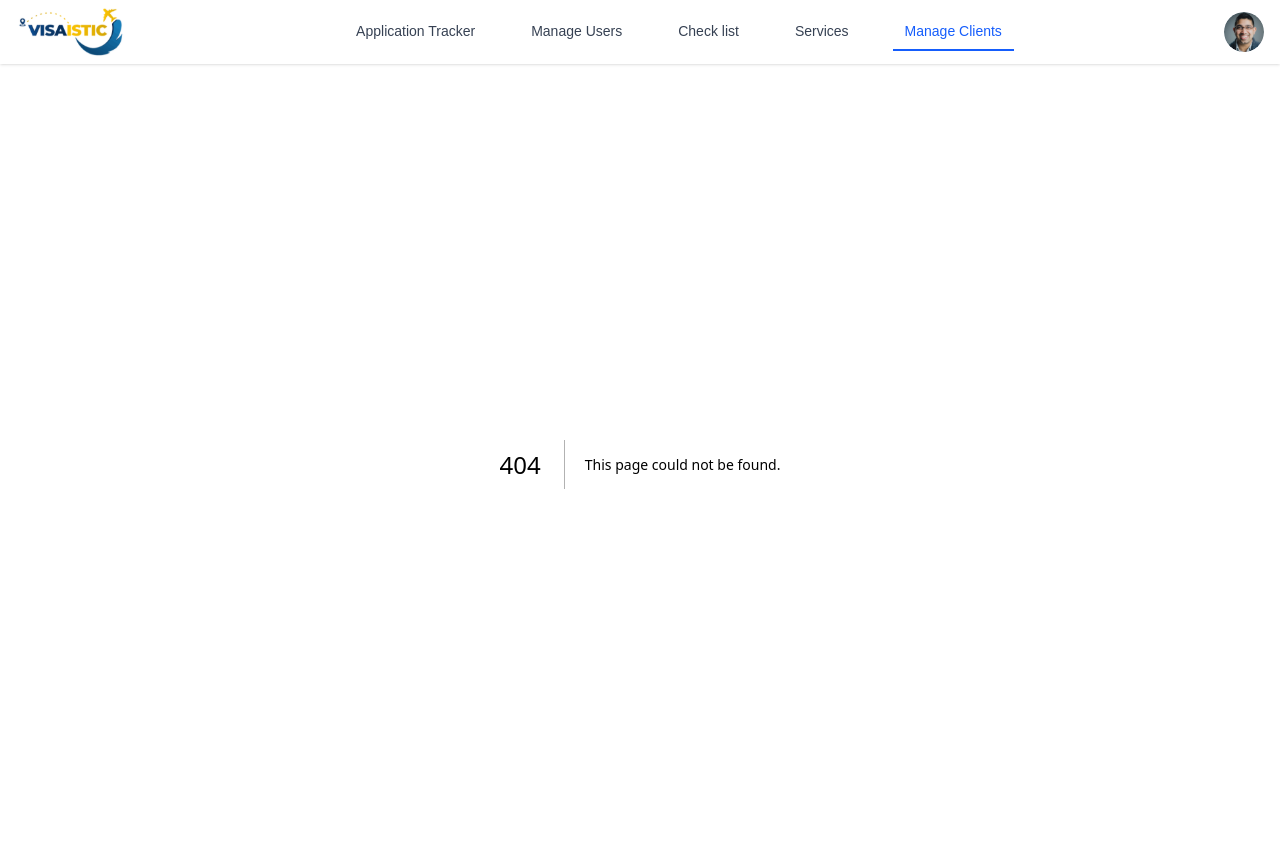
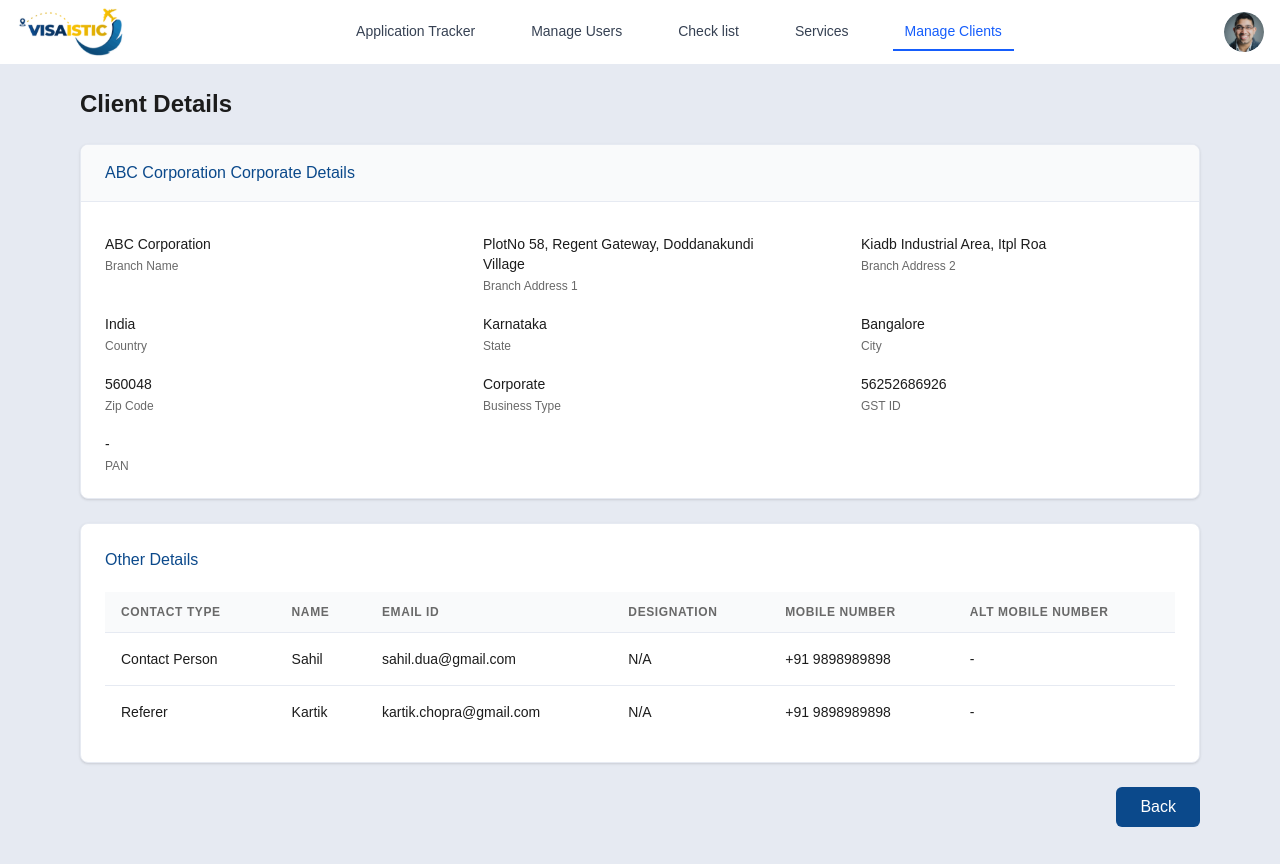
Before and after one commit to gtcoe/FE-Visa-Tracker-, a Next.js app: page /visaistic/manage-clients/1 in a window 1280 px wide. Before the commit this address had no page. Built offline with nearby package versions, Linux system fonts and the light colour scheme.

Commit message:
client detail page added

```diff
--- /dev/null
+++ b/app/manage-clients/[id]/page.tsx
@@ -0,0 +1,90 @@
+'use client';
+
+import React, { useEffect, useState } from 'react';
+import { useParams } from 'next/navigation';
+import ClientDetails from '@component/components/ManageClients/ClientDetails';
+import { Client } from '@component/components/ManageClients/ManageClients';
+
+// Sample client data for demonstration
+const sampleClients: Client[] = [
+  {
+    id: '1',
+    type: 1, // Corporate
+    name: 'ABC Corporation',
+    address: 'PlotNo 58, Regent Gateway, Doddanakundi Village',
+    branches: 'Kiadb Industrial Area, Itpl Roa',
+    ownerName: 'Sahil',
+    ownerPhone: '+91 9898989898',
+    ownerEmail: 'sahil.dua@gmail.com',
+    country: 'India',
+    state: 'Karnataka',
+    city: 'Bangalore',
+    zipCode: '560048',
+    gstNo: '56252686926',
+    billingCycle: 'Monthly',
+    spokeName: 'Kartik',
+    spokePhone: '+91 9898989898',
+    spokeEmail: 'kartik.chopra@gmail.com'
+  },
+  {
+    id: '2',
+    type: 2, // Agent
+    name: 'XYZ Corporate',
+    address: 'xyz/b block Dwarka',
+    branches: 'Delhi',
+    ownerName: 'Shiv Kumar',
+    ownerPhone: '+91 9898989898',
+    ownerEmail: 'shivkumar@gmail.com',
+    country: 'India',
+    state: 'Delhi',
+    city: 'New Delhi',
+    zipCode: '110075',
+    gstNo: '29GGGGG1314R9Z6',
+    billingCycle: 'Quarterly'
+  }
+];
+
+const ClientDetailsPage = () => {
+  const params = useParams();
+  const [client, setClient] = useState<Client | null>(null);
+  const [loading, setLoading] = useState(true);
+
+  useEffect(() => {
+    // In a real application, you would fetch the client data from an API
+    // For this example, we're using the sample data
+    const clientId = params.id as string;
+    const foundClient = sampleClients.find(c => c.id === clientId);
+
+    // Simulate API call delay
+    setTimeout(() => {
+      setClient(foundClient || null);
+      setLoading(false);
+    }, 500);
+  }, [params.id]);
+
+  if (loading) {
+    return (
+      <div className="flex justify-center items-center min-h-screen">
+        <div className="animate-pulse flex flex-col items-center">
+          <div className="h-12 w-12 rounded-full bg-gray-200 mb-4"></div>
+          <div className="h-4 w-32 bg-gray-200 rounded"></div>
+        </div>
+      </div>
+    );
+  }
+
+  if (!client) {
+    return (
+      <div className="p-6 bg-[#E6EAF2]  min-h-screen">
+        <h1 className="text-2xl font-bold text-[#1C1C1C] mb-6">Client Details</h1>
+        <div className="bg-white rounded-lg border border-[#E6EAF2] shadow-sm p-6">
+          <p className="text-center text-gray-500">Client not found</p>
+        </div>
+      </div>
+    );
+  }
+
+  return <ClientDetails client={client} />;
+};
+
+export default ClientDetailsPage;
--- /dev/null
+++ b/components/ManageClients/ClientDetails.tsx
@@ -0,0 +1,196 @@
+"use client";
+
+import React from 'react';
+import { useRouter } from 'next/navigation';
+import { Client } from './ManageClients';
+
+interface ClientDetailsProps {
+  client: Client;
+}
+
+const ClientDetails: React.FC<ClientDetailsProps> = ({ client }) => {
+  const router = useRouter();
+
+  const handleBack = () => {
+    router.back();
+  };
+
+  // Helper function to handle potentially undefined values
+  const displayValue = (value: string | undefined) => {
+    return value || '-';
+  };
+
+  // Get client type name
+  const getClientType = (type: number) => {
+    return type === 1 ? 'Corporate' : 'Agent';
+  };
+
+  return (
+    <div className="p-6 bg-[#E6EAF2]  min-h-screen px-[80px]">
+      <h1 className="text-2xl font-bold text-[#1C1C1C] mb-6 ">Client Details</h1>
+
+      {/* Main content */}
+      <div className="bg-white rounded-lg border border-[#E6EAF2] shadow-sm overflow-hidden mb-6">
+        {/* Client Corporate Details */}
+        <div className="border-b border-[#E6EAF2] bg-[#F9FAFB] py-4 px-6">
+                <h2 className="text-base font-medium text-[#0B498B]">
+                {client.name} Corporate Details
+                </h2>
+            </div>
+
+
+          <div className="grid grid-cols-3 gap-x-16 gap-y-5 pt-8 px-6 pb-6">
+            <div>
+              <h3 className="text-sm font-medium text-[#1C1C1C]">
+                {client.name}
+              </h3>
+              <p className="text-xs text-[#696969] mt-1">Branch Name</p>
+            </div>
+
+            <div>
+              <h3 className="text-sm font-medium text-[#1C1C1C]">
+                {displayValue(client.address)}
+              </h3>
+              <p className="text-xs text-[#696969] mt-1">Branch Address 1</p>
+            </div>
+
+            {client.branches && (
+              <div>
+                <h3 className="text-sm font-medium text-[#1C1C1C]">
+                  {client.branches}
+                </h3>
+                <p className="text-xs text-[#696969] mt-1">Branch Address 2</p>
+              </div>
+            )}
+
+            <div>
+              <h3 className="text-sm font-medium text-[#1C1C1C]">
+                {displayValue(client.country)}
+              </h3>
+              <p className="text-xs text-[#696969] mt-1">Country</p>
+            </div>
+
+            <div>
+              <h3 className="text-sm font-medium text-[#1C1C1C]">
+                {displayValue(client.state)}
+              </h3>
+              <p className="text-xs text-[#696969] mt-1">State</p>
+            </div>
+
+            <div>
+              <h3 className="text-sm font-medium text-[#1C1C1C]">
+                {displayValue(client.city)}
+              </h3>
+              <p className="text-xs text-[#696969] mt-1">City</p>
+            </div>
+
+            <div>
+              <h3 className="text-sm font-medium text-[#1C1C1C]">
+                {displayValue(client.zipCode)}
+              </h3>
+              <p className="text-xs text-[#696969] mt-1">Zip Code</p>
+            </div>
+
+            <div>
+              <h3 className="text-sm font-medium text-[#1C1C1C]">
+                {getClientType(client.type)}
+              </h3>
+              <p className="text-xs text-[#696969] mt-1">Business Type</p>
+            </div>
+
+            <div>
+              <h3 className="text-sm font-medium text-[#1C1C1C]">
+                {displayValue(client.gstNo)}
+              </h3>
+              <p className="text-xs text-[#696969] mt-1">GST ID</p>
+            </div>
+
+            <div>
+              <h3 className="text-sm font-medium text-[#1C1C1C]">
+                -
+              </h3>
+              <p className="text-xs text-[#696969] mt-1">PAN</p>
+            </div>
+          </div>
+
+      </div>
+
+      <div className="bg-white rounded-lg border border-[#E6EAF2] shadow-sm overflow-hidden mb-6">
+        {/* Other Details */}
+        <div className="p-6">
+          <h2 className="text-base font-medium text-[#0B498B] mb-5">Other Details</h2>
+
+          <table className="w-full border-collapse">
+            <thead>
+              <tr className="bg-[#F9FAFB] text-left text-xs font-medium uppercase tracking-wider border-b border-[#E6EAF2]">
+                <th className="px-4 py-3 text-[#696969]">Contact Type</th>
+                <th className="px-4 py-3 text-[#696969]">Name</th>
+                <th className="px-4 py-3 text-[#696969]">Email ID</th>
+                <th className="px-4 py-3 text-[#696969]">Designation</th>
+                <th className="px-4 py-3 text-[#696969]">Mobile Number</th>
+                <th className="px-4 py-3 text-[#696969]">Alt Mobile Number</th>
+              </tr>
+            </thead>
+            <tbody>
+              <tr className="border-b border-[#E6EAF2]">
+                <td className="px-4 py-4 text-sm font-medium text-[#1C1C1C]">
+                  Contact Person
+                </td>
+                <td className="px-4 py-4 text-sm text-[#1C1C1C]">
+                  {client.ownerName}
+                </td>
+                <td className="px-4 py-4 text-sm text-[#1C1C1C]">
+                  {client.ownerEmail}
+                </td>
+                <td className="px-4 py-4 text-sm text-[#1C1C1C]">
+                  N/A
+                </td>
+                <td className="px-4 py-4 text-sm text-[#1C1C1C]">
+                  {client.ownerPhone}
+                </td>
+                <td className="px-4 py-4 text-sm text-[#1C1C1C]">
+                  -
+                </td>
+              </tr>
+              {client.spokeName && (
+                <tr>
+                  <td className="px-4 py-4 text-sm font-medium text-[#1C1C1C]">
+                    Referer
+                  </td>
+                  <td className="px-4 py-4 text-sm text-[#1C1C1C]">
+                    {displayValue(client.spokeName)}
+                  </td>
+                  <td className="px-4 py-4 text-sm text-[#1C1C1C]">
+                    {displayValue(client.spokeEmail)}
+                  </td>
+                  <td className="px-4 py-4 text-sm text-[#1C1C1C]">
+                    N/A
+                  </td>
+                  <td className="px-4 py-4 text-sm text-[#1C1C1C]">
+                    {displayValue(client.spokePhone)}
+                  </td>
+                  <td className="px-4 py-4 text-sm text-[#1C1C1C]">
+                    -
+                  </td>
+                </tr>
+              )}
+            </tbody>
+          </table>
+        </div>
+      </div>
+
+
+      {/* Back Button */}
+      <div className="flex justify-end">
+        <button
+          onClick={handleBack}
+          className="bg-[#0B498B] text-white px-6 py-2 rounded-md hover:bg-[#083968] transition-colors focus:outline-none font-medium"
+        >
+          Back
+        </button>
+      </div>
+    </div>
+  );
+};
+
+export default ClientDetails;
--- a/components/ManageClients/ClientsTable.tsx
+++ b/components/ManageClients/ClientsTable.tsx
@@ -1,5 +1,6 @@
 import React from 'react';
 import { Client } from './ManageClients';
+import Link from 'next/link';
 
 interface ClientsTableProps {
   clients: Client[];
@@ -32,8 +33,10 @@ const ClientsTable = ({ clients }: ClientsTableProps) => {
                   <td className="text-center py-4 text-xs font-medium px-6 border-r border-[#E6EAF2] text-[#1C1C1C]">
                     {getClientType(client.type)}
                   </td>
-                  <td className="text-center py-4 text-xs font-medium px-6 border-r border-[#E6EAF2] text-[#1C1C1C]">
-                    {client.name}
+                  <td className="text-center py-4 text-xs font-medium px-6 border-r border-[#E6EAF2]">
+                    <Link href={`/manage-clients/${client.id}`} className="text-[#0B498B] hover:underline">
+                      {client.name}
+                    </Link>
                   </td>
                   <td className="text-center py-4 text-xs font-medium px-6 border-r border-[#E6EAF2] text-[#1C1C1C]">
                     {client.address}
```
